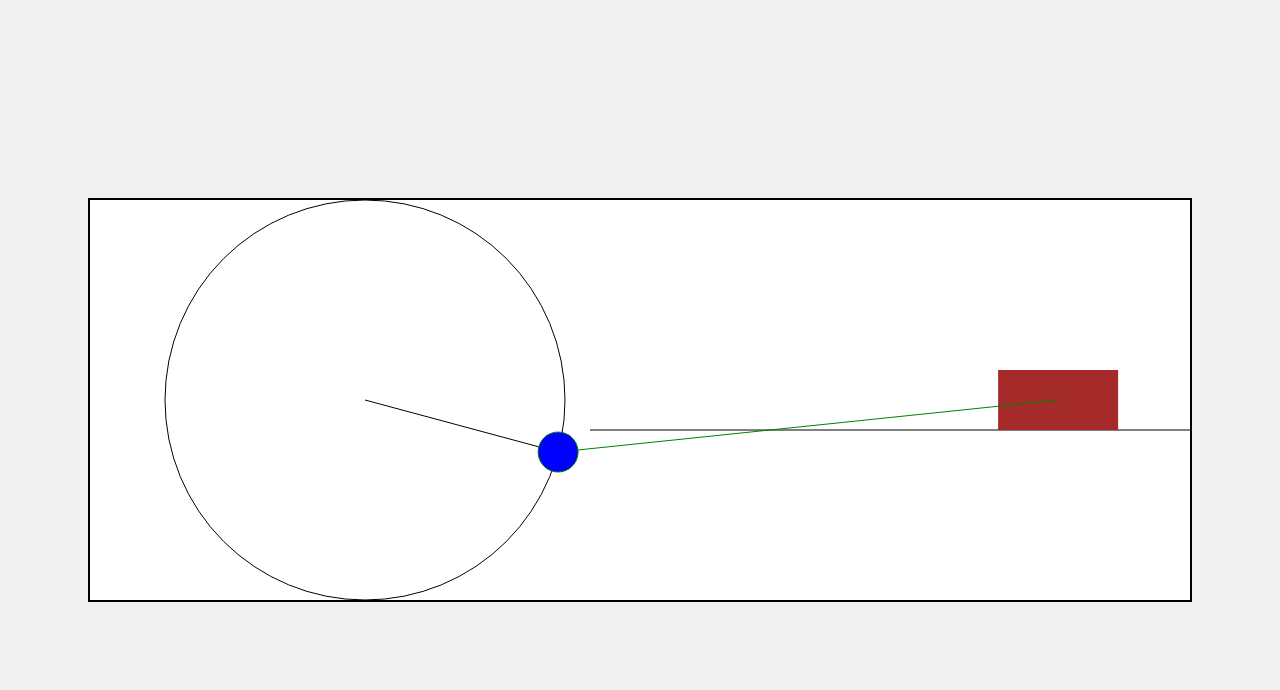
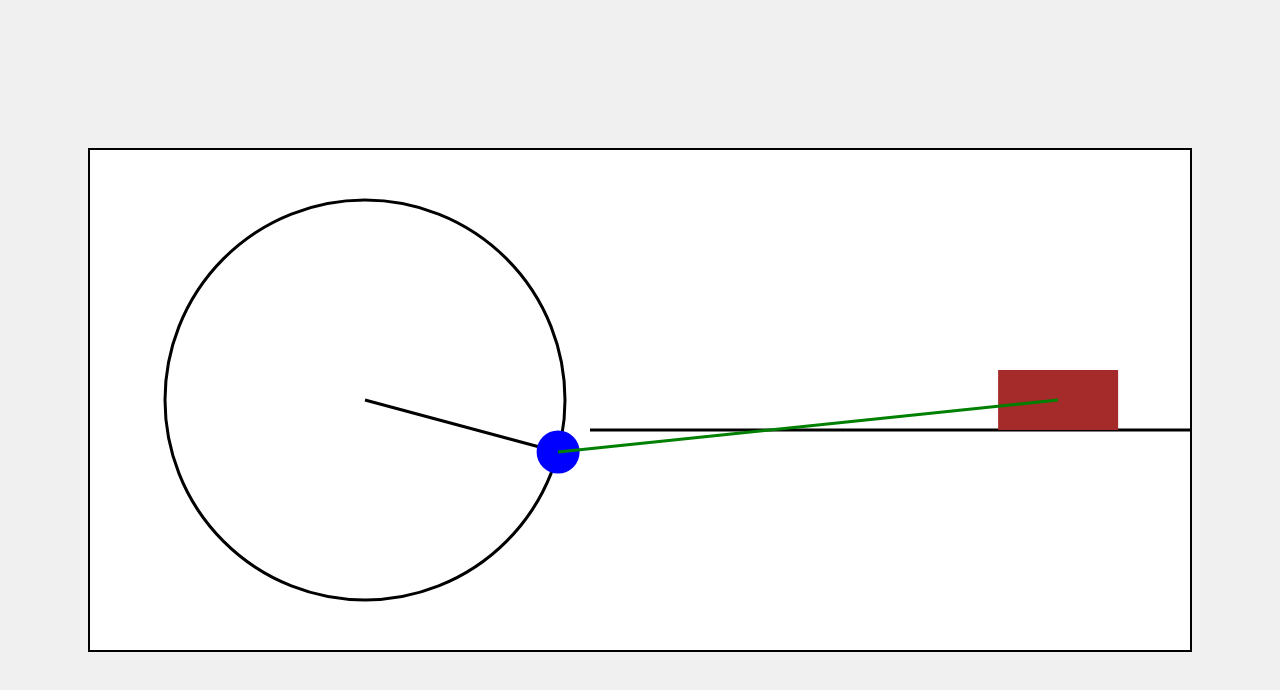
Before and after one commit to alundiak/crank-mechanism, a plain HTML site: page index.html in a window 1280 px wide. Drawn offline with Linux system fonts and the light colour scheme.

Commit message:
Small changes

```diff
--- a/crankMechanism.js
+++ b/crankMechanism.js
@@ -4,8 +4,8 @@ const ctx = canvas.getContext('2d');
 const connectingRodLength = 200;
 const pistonRadius = 20;
 const rodLength = 100;
-const brickWidth = 120; // Double the size
-const brickHeight = 60; // Double the size
+const brickWidth = 120;
+const brickHeight = 60;
 
 // Define rod object with initial position far right
 const rod = {
@@ -46,7 +46,7 @@ function drawCarEngine(theta) {
   // Draw circle
   ctx.beginPath();
   ctx.arc(circleCenterX, circleCenterY, connectingRodLength, 0, 2 * Math.PI);
-  ctx.strokeStyle = 'black'; // Set color to black
+  ctx.strokeStyle = 'black';
   ctx.stroke();
 
   // Draw horizontal surface line
@@ -66,23 +66,35 @@ function drawCarEngine(theta) {
   ctx.fillStyle = 'brown';
   ctx.fillRect(brickX, brickY, brickWidth, brickHeight);
 
+  // Draw piston
+  ctx.strokeStyle = 'blue';
+  ctx.fillStyle = 'blue';
+  ctx.beginPath();
+  ctx.arc(pistonX, pistonY, pistonRadius, 0, 2 * Math.PI);
+  ctx.fill();
+  ctx.stroke();
+
   // Draw connecting rod
+  ctx.lineWidth = 3;
+  ctx.strokeStyle = 'green';
   ctx.beginPath();
   ctx.moveTo(rod.Xa, rod.Ya); // Start from the piston
   ctx.lineTo(rod.Xb, rod.Yb); // Draw to the right side of the rod
-  ctx.strokeStyle = 'green'; // Set color to green
   ctx.stroke();
 
-  // Draw piston
-  ctx.beginPath();
-  ctx.arc(pistonX, pistonY, pistonRadius, 0, 2 * Math.PI);
-  ctx.fillStyle = 'blue';
-  ctx.fill();
-  ctx.stroke();
+  // Note. Drawing rod after piston so that rod's color was on front
+  // Note. Drawing rod after brick so that rod's color was on front
 }
 
 function animate() {
-  const angularSpeed = 0.02; // Adjust the speed as needed
+  // term "angular" refers to the rotation or angle of the crank mechanism.
+  // The variable angularSpeed represents the speed at which the angle (rotation) of the crank mechanism changes over time.
+  // It's the rate of rotation, often measured in radians per frame or per second.
+  const angularSpeed = 0.02;
+
+  // In trigonometry and mathematics, θ (theta) is a commonly used symbol to represent an angle.
+  // In the context of your code, the variable theta is the angle of rotation for the crank mechanism.
+  // It determines the current position of various components (such as the piston, rod, and brick) in the mechanism.
   let theta = 0;
 
   function update() {
--- a/index.html
+++ b/index.html
@@ -9,7 +9,7 @@
 </head>
 
 <body>
-  <canvas id="crankMechanism" width="1100" height="400"></canvas>
+  <canvas id="crankMechanism" width="1100" height="500"></canvas>
   <script type="text/javascript" src="./crankMechanism.js"></script>
 </body>
 
```
Also changed, not shown: images/formula_1.png (added), images/formula_2.png (added).
